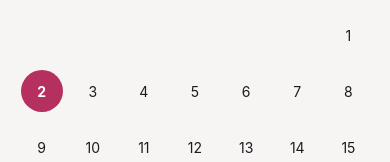
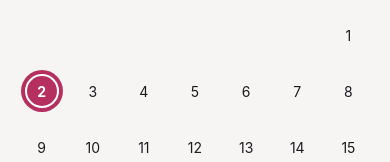
Before and after one commit to LenionK/Bloomora, a React Native app: screen / in a window 390 px wide. Shown: the part 232-394 px from the top of the page. Built offline with nearby package versions, Linux system fonts and the light colour scheme.

Commit message:
feat(US-3): select a day in the calendar (#9)

```diff
--- a/src/screens/CalendarScreen.tsx
+++ b/src/screens/CalendarScreen.tsx
@@ -17,6 +17,9 @@ export default function CalendarScreen({ today = new Date() }: Props) {
     new Date(today.getFullYear(), today.getMonth(), 1),
   );
 
+  const [selectedDate, setSelectedDate] = useState(today);
+
+
   const year = visibleMonth.getFullYear();
   const month = visibleMonth.getMonth();
   const cells = buildMonthGrid(year, month);
@@ -29,6 +32,7 @@ export default function CalendarScreen({ today = new Date() }: Props) {
 
   function goToToday() {
     setVisibleMonth(new Date(today.getFullYear(), today.getMonth(), 1));
+    setSelectedDate(today);
   }
 
   return (
@@ -79,15 +83,30 @@ export default function CalendarScreen({ today = new Date() }: Props) {
 
         {cells.map((day, index) => {
           const isToday = isCurrentMonth && day === today.getDate();
+          const isSelected =
+            selectedDate.getFullYear() === year &&
+            selectedDate.getMonth() === month &&
+            selectedDate.getDate() === day;
+
 
           return (
             <View key={`${year}-${month}-${index}`} style={styles.cell}>
               {day !== null && (
-                <View style={[styles.day, isToday && styles.today]}>
+                <Pressable
+                  accessibilityRole='button'
+                  accessibilityState={{ selected: isSelected}}
+                  onPress={() => setSelectedDate(new Date(year, month, day))}
+                  style={[
+                    styles.day,
+                    isToday && styles.today,
+                    isSelected && !isToday && styles.selected,
+                  ]}
+                >
+                  {isSelected && isToday && <View style={styles.todaySelectedRing} />}
                   <Text style={[styles.dayText, isToday && styles.todayText]}>
                     {day}
                   </Text>
-                </View>
+                </Pressable>
               )}
             </View>
           );
@@ -188,4 +207,21 @@ const styles = StyleSheet.create({
     fontWeight: 'bold',
     color: colors.surface,
   },
+
+  selected: {
+  borderWidth: 2,
+  borderColor: colors.primary,
+  },
+
+  todaySelectedRing: {
+    position: 'absolute',
+    top: 4,
+    left: 4,
+    width: 34,
+    height: 34,
+    borderRadius: 17,
+    borderWidth: 2,
+    borderColor: colors.surface,
+  },
+
 });
```
Also changed, not shown: 1 other file (tests, documents, lock files or other folders).
